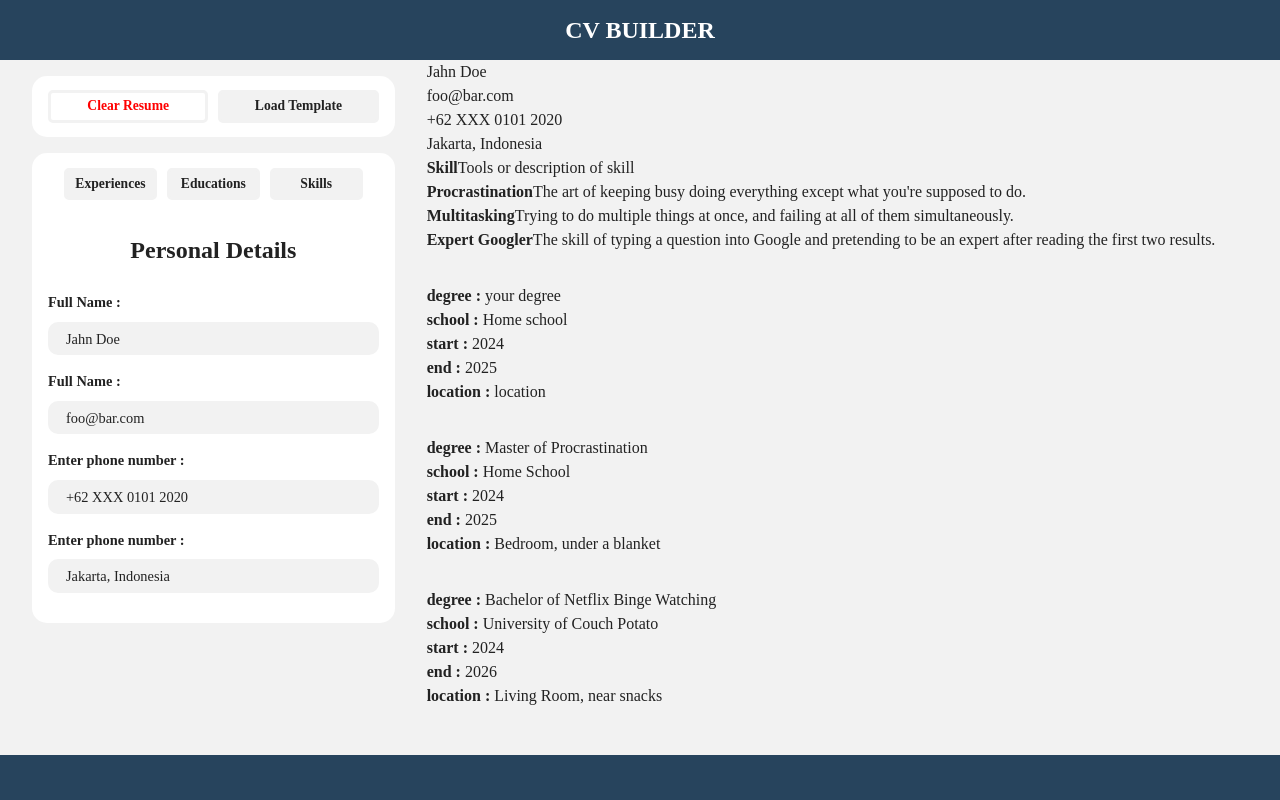
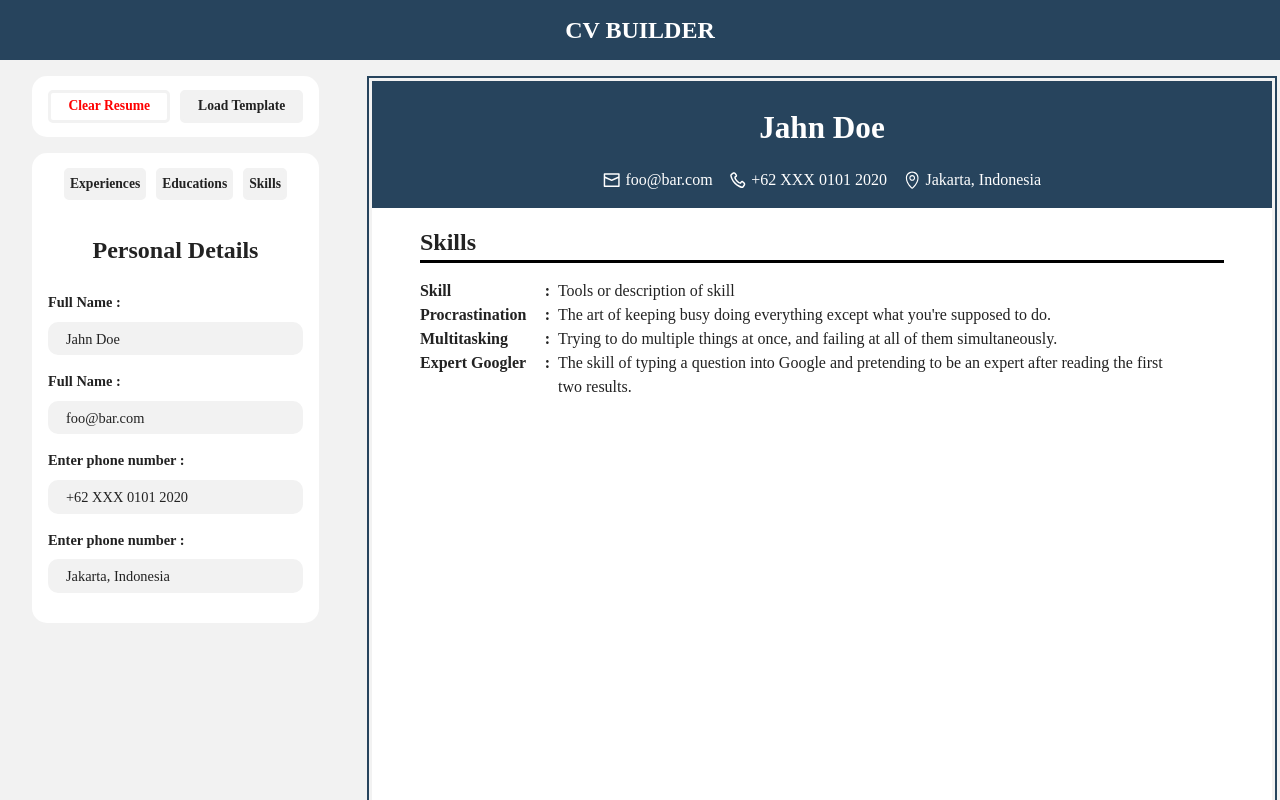
Before and after one commit to Andmana/CV-App, a React (Vite) app: page / in a window 1280 px wide. Shown: the top 800 px of the page. Built offline with nearby package versions, Linux system fonts and the light colour scheme.

Commit message:
Update resume view details and skills

```diff
--- /dev/null
+++ b/src/components/resume-components/ResumeSkill.jsx
@@ -0,0 +1,32 @@
+import templateData from "../../template";
+import "../../styles/resume-skill.css";
+
+const ResumeSkill = ({ skills }) => {
+    return (
+        <>
+            <div className="resume-section">
+                {skills.length > 0 && (
+                    <div className="resume-section-header">
+                        <h2>Skills</h2>
+                    </div>
+                )}
+                <ul>
+                    {skills.map((skill) => {
+                        return (
+                            <li key={skill.id}>
+                                <div className="resume-skill-item">
+                                    <p>
+                                        {skill.name} <span>:</span>
+                                    </p>
+                                    <p>{skill.description}</p>
+                                </div>
+                            </li>
+                        );
+                    })}
+                </ul>
+            </div>
+        </>
+    );
+};
+
+export default ResumeSkill;
--- /dev/null
+++ b/src/components/resume-components/ResumeTop.jsx
@@ -0,0 +1,38 @@
+import "../../styles/resume-top.css";
+
+const ContactInfoItem = ({ iconClass, value }) => (
+    <div>
+        <span className={`icon ${iconClass}`}></span>
+        <span>{value}</span>
+    </div>
+);
+
+const ResumeTop = ({ personalData }) => (
+    <div className="resume-top">
+        <div className="resume-name">
+            <h1>{personalData.name}</h1>
+        </div>
+        <div className="contact-info">
+            {personalData.email && (
+                <ContactInfoItem
+                    iconClass="icon-email"
+                    value={personalData.email}
+                />
+            )}
+            {personalData.phone && (
+                <ContactInfoItem
+                    iconClass="icon-phone"
+                    value={personalData.phone}
+                />
+            )}
+            {personalData.address && (
+                <ContactInfoItem
+                    iconClass="icon-address"
+                    value={personalData.address}
+                />
+            )}
+        </div>
+    </div>
+);
+
+export default ResumeTop;
--- a/src/components/resume-components/ResumeView.jsx
+++ b/src/components/resume-components/ResumeView.jsx
@@ -1,55 +1,15 @@
+import ResumeTop from "./ResumeTop";
+import "../../styles/resume.css";
+import ResumeSkill from "./ResumeSkill";
+
 const ResumeView = ({ personalData, sectionData }) => {
     return (
-        <>
-            <div className="resume-border">
-                <div className="resume">
-                    <div>{personalData.name}</div>
-                    <div>{personalData.email}</div>
-                    <div>{personalData.phone}</div>
-                    <div>{personalData.address}</div>
-
-                    <div>
-                        <ul>
-                            {sectionData.Skills.map((skill) => (
-                                <li key={skill.id}>
-                                    <strong>{skill.name}</strong>
-                                    {skill.description}
-                                </li>
-                            ))}
-                        </ul>
-                        <ul>
-                            {sectionData.Educations.map((education) => (
-                                <li
-                                    key={education.id}
-                                    style={{ marginTop: "2rem" }}
-                                >
-                                    <div>
-                                        <strong>degree : </strong>
-                                        {education.degree}
-                                    </div>
-                                    <div>
-                                        <strong>school : </strong>
-                                        {education.school}
-                                    </div>
-                                    <div>
-                                        <strong>start : </strong>
-                                        {education.start}
-                                    </div>
-                                    <div>
-                                        <strong>end : </strong>
-                                        {education.end}
-                                    </div>
-                                    <div>
-                                        <strong>location : </strong>
-                                        {education.location}
-                                    </div>
-                                </li>
-                            ))}
-                        </ul>
-                    </div>
-                </div>
+        <div className="resume-border">
+            <div className="resume">
+                <ResumeTop personalData={personalData} />
+                <ResumeSkill skills={sectionData.Skills} />
             </div>
-        </>
+        </div>
     );
 };
 
--- a/src/styles/resume.css
+++ b/src/styles/resume.css
@@ -21,6 +21,8 @@
 
 .resume-section-header {
     margin-bottom: 0.5rem;
-    background-color: var(--bg-light);
-    text-align: center;
+    border-bottom: 3px solid black;
+    margin-bottom: 1rem;
+    /* background-color: var(--bg-light); */
+    /* text-align: center; */
 }
```
